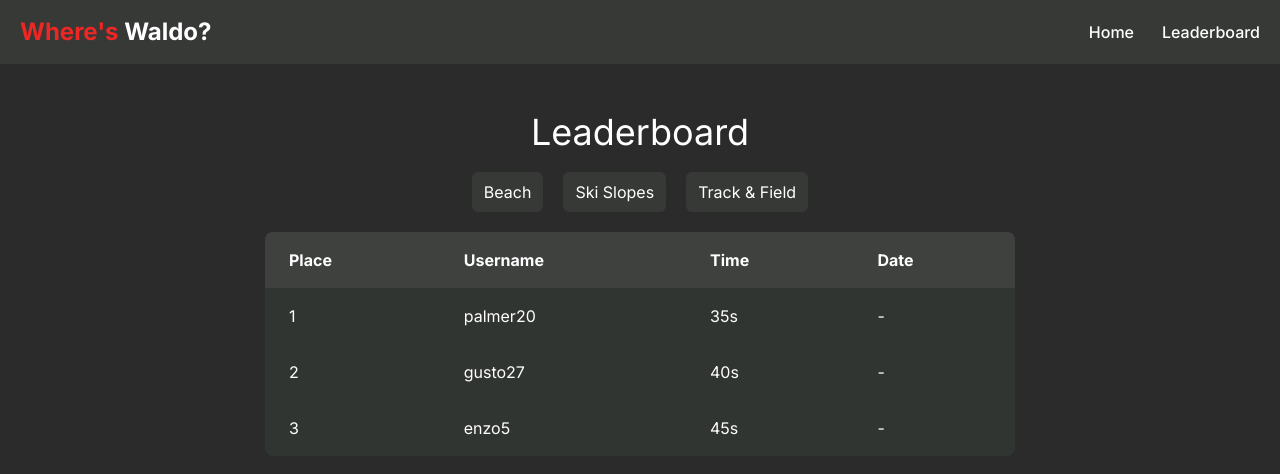
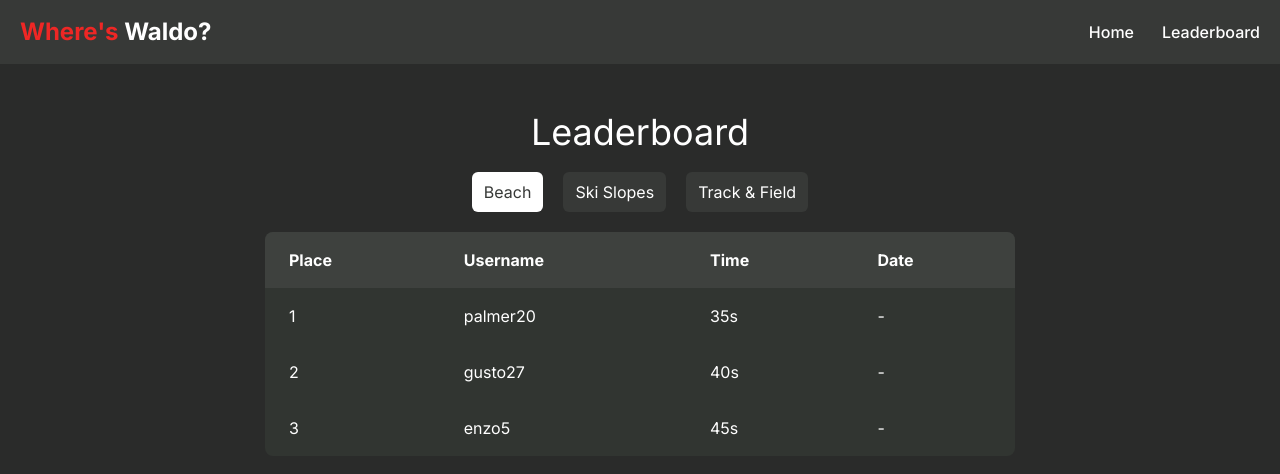
Before and after one commit to pndmhs/where-is-waldo, a React (Vite) app: page /leaderboard in a window 1280 px wide. Shown: the top 474 px of the page. Built offline with nearby package versions, Linux system fonts and the light colour scheme; the HTML template or start-up script is replaced by a standard one.

Commit message:
Change leaderboard buttons with LeaderboardButtons component

```diff
--- a/src/pages/Leaderboard.jsx
+++ b/src/pages/Leaderboard.jsx
@@ -1,4 +1,6 @@
+import { useState } from "react";
 import ScoreTable from "../components/ScoreTable";
+import LeaderboardButtons from "../components/LeaderboardButtons";
 
 const sampleScores = [
   {
@@ -16,18 +18,19 @@ const sampleScores = [
 ];
 
 const Leaderboard = () => {
+  const [activeButton, setActiveButton] = useState(0);
+
+  const handleClick = (buttonIndex) => {
+    setActiveButton(buttonIndex);
+  };
+
   return (
     <div className="w-full flex flex-col items-center gap-5">
       <h1 className="text-4xl">Leaderboard</h1>
-      <div className="flex gap-5">
-        <button className="bg-[#373937] px-3 py-2 rounded-md">Beach</button>
-        <button className="bg-[#373937] px-3 py-2 rounded-md">
-          Ski Slopes
-        </button>
-        <button className="bg-[#373937] px-3 py-2 rounded-md">
-          Track & Field
-        </button>
-      </div>
+      <LeaderboardButtons
+        activeButton={activeButton}
+        handleClick={handleClick}
+      />
       <ScoreTable data={sampleScores} />
     </div>
   );
```
